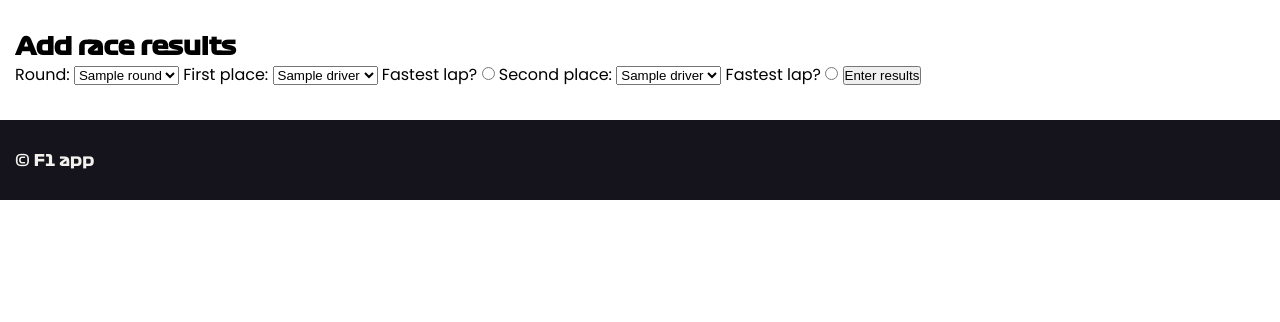
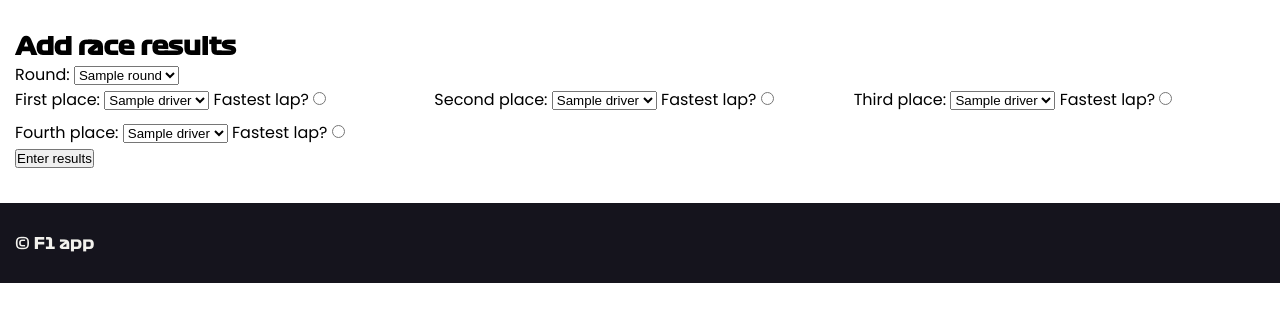
Before and after one commit to OhmniD/CodeClan_Week05_Full_Stack_Solo_Project, a Flask app: page /race_results in a window 1280 px wide. Shown: the part 80-402 px from the top of the page. Run offline with Flask 2, Linux system fonts and the light colour scheme; a database or web service that is not in the repository returns one stand-in record (values such as "Sample title"); some libraries are stand-ins or nearby versions; some web fonts are replaced.

Commit message:
aligned form items on race_results page

```diff
--- a/seed_data.py
+++ b/seed_data.py
@@ -79,3 +79,6 @@ driver_team20 = DriverTeam(driver20, team9)
 
 for x in range(1, 21, 1):
     driver_team_repository.save(eval('driver_team' + str(x)))
+
+round1 = Round("Interlagos", "Sao Paulo, Brazil", "2021-11-07", "static/images/tracks/interlagos.jpg")
+round_repository.save(round1)
--- /dev/null
+++ b/static/css/race_results.css
@@ -0,0 +1,11 @@
+#race-results-form {
+    display: grid;
+    grid-template-columns: 1fr 1fr 1fr;
+    justify-content: space-between;
+    gap: 8px;
+}
+
+#race-results-form > span {
+    display: block;
+
+}
--- a/templates/base.html
+++ b/templates/base.html
@@ -8,6 +8,7 @@
     <link rel="stylesheet" href="{{ url_for('static', filename='css/grid.css') }}">
     <link rel="stylesheet" href="{{ url_for('static', filename='css/drivers.css') }}">
     <link rel="stylesheet" href="{{ url_for('static', filename='css/teams.css') }}">
+    <link rel="stylesheet" href="{{ url_for('static', filename='css/race_results.css') }}">
     <title>{{ title }}</title>
 </head>
 <body>
--- a/templates/race_results/index.html
+++ b/templates/race_results/index.html
@@ -5,12 +5,16 @@
 <section>
     <h2>Add race results</h2>
     <form action="/race_results" method="post">
+        <span>
             <label for="round">Round:</label>
                 <select name="round">
                     {% for round in rounds %}
                         <option value="{{ round.id }}">{{ round.track_name }}</option>
                     {% endfor %}
                 </select>
+        </span>
+        <div id="race-results-form">
+        <span>
             <label for="1">First place:</label>
             <select name="1">
                 {% for driver in drivers %}
@@ -19,6 +23,9 @@
             </select>
             <label for="fastest_lap">Fastest lap?</label>
             <input type="radio" name="fastest_lap" value="1">
+        </span>
+
+        <span>
             <label for="2">Second place:</label>
             <select name="2">
                 {% for driver in drivers %}
@@ -27,6 +34,36 @@
             </select>
             <label for="fastest_lap">Fastest lap?</label>
             <input type="radio" name="fastest_lap" value="2">
+        </span>
+
+        <span>
+            <label for="3">Third place:</label>
+            <select name="3">
+                {% for driver in drivers %}
+                        <option value="{{ driver.id }}">{{ driver.name }}</option>
+                    {% endfor %}
+            </select>
+            <label for="fastest_lap">Fastest lap?</label>
+            <input type="radio" name="fastest_lap" value="3">
+        </span>
+
+        <span>
+            <label for="4">Fourth place:</label>
+            <select name="4">
+                {% for driver in drivers %}
+                        <option value="{{ driver.id }}">{{ driver.name }}</option>
+                    {% endfor %}
+            </select>
+            <label for="fastest_lap">Fastest lap?</label>
+            <input type="radio" name="fastest_lap" value="4">
+        </span>
+
+
+
+
+
+
+        </div>
         <input type="submit" value="Enter results">
 
         {{ values }}
```
Lines whose indentation alone changed are shown as unchanged.
